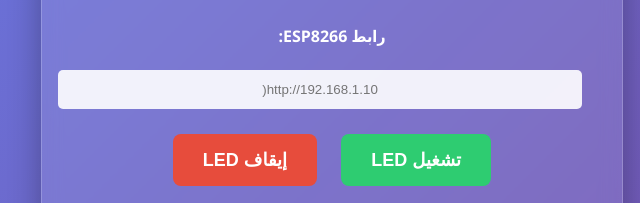
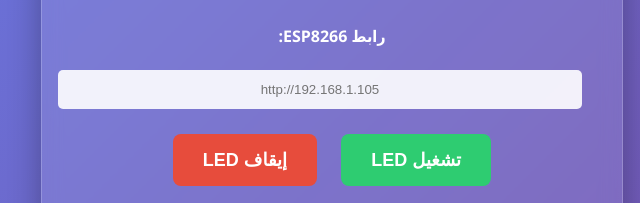
Before and after one commit to abdelouahid00-max/Led-control-panel, a plain HTML site: page index.html in a window 1280 px wide. Shown: the part 298-501 px from the top of the page, 308-948 px from the left. Drawn offline with Linux system fonts and the light colour scheme.

Commit message:
Update index.html

```diff
--- a/index.html
+++ b/index.html
@@ -122,7 +122,7 @@
 
         <div>
             <label for="esp-url">رابط ESP8266:</label>
-            <input type="text" id="esp-url" class="url-input" placeholder="http://192.168.1.10(">
+            <input type="text" id="esp-url" class="url-input" placeholder="http://192.168.1.105">
         </div>
 
         <div>
```
